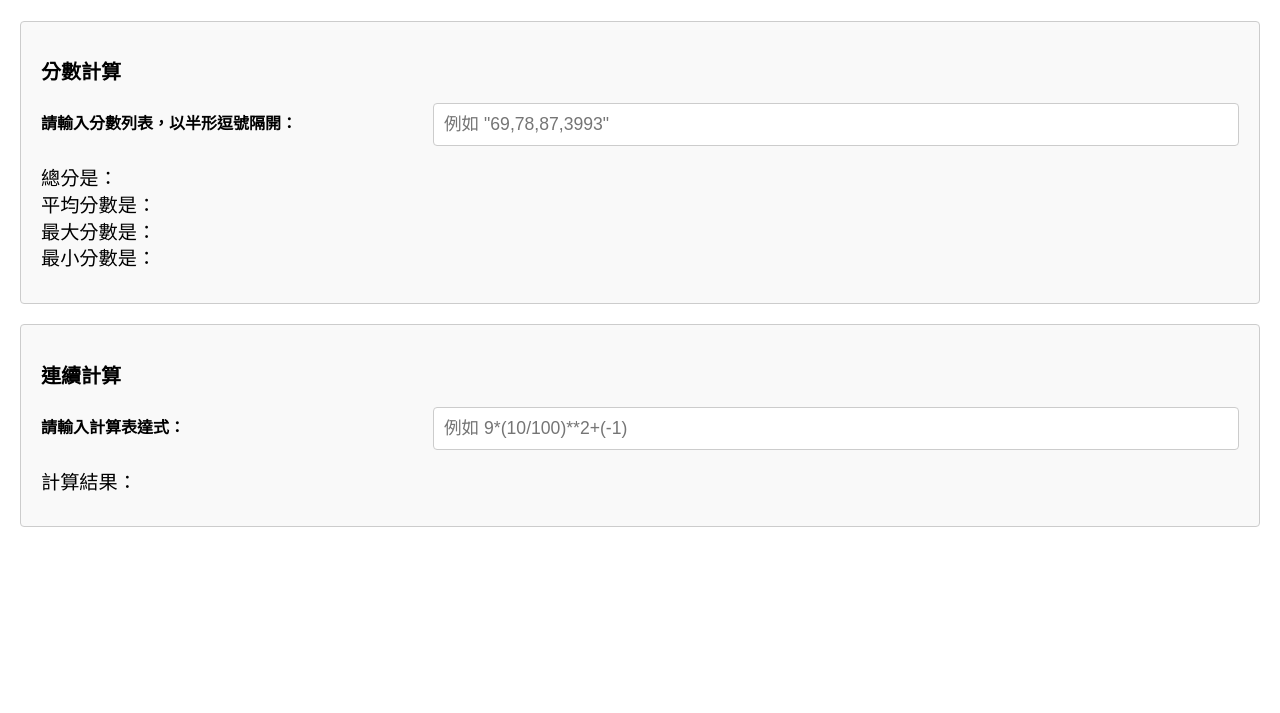
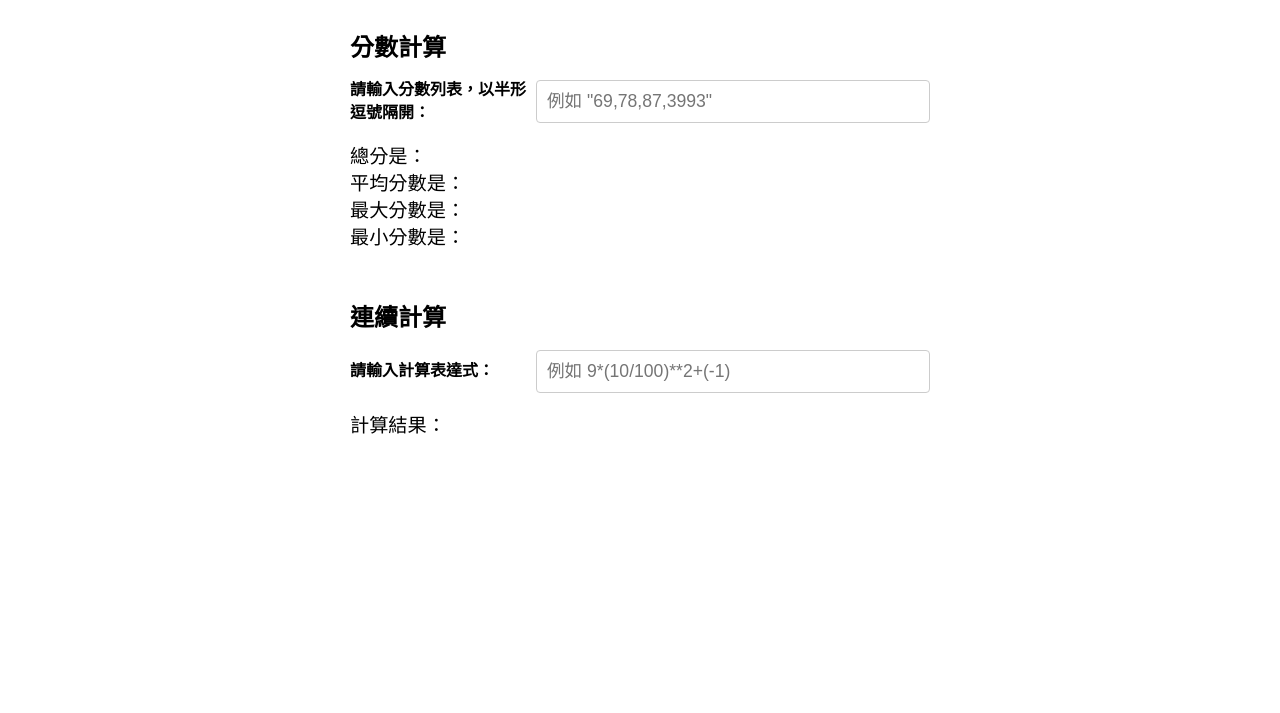
Before and after one commit to Iamsvito/caculator, a plain HTML site: page demo10.html in a window 1280 px wide. Shown: the part 87-800 px from the top of the page. Drawn offline with Linux system fonts and the light colour scheme.

Commit message:
Update demo10.html

```diff
--- a/demo10.html
+++ b/demo10.html
@@ -1,32 +1,34 @@
 <!DOCTYPE html>
 <html lang="zh-Hant">
 <head>
-    <meta charset="UTF-8" />
+    <meta charset="UTF-8">
+    <meta name="viewport" content="width=device-width, initial-scale=1">
     <title>計算器</title>
     <style>
         body {
             font-family: Arial, sans-serif;
-            padding: 10px;
             margin: 0;
+            padding: 0;
             box-sizing: border-box;
-            font-size: 16px; /* 整體字體大小 */
-            line-height: 1.4; /* 行距稍微縮小 */
+            font-size: 16px;
+            line-height: 1.4;
         }
 
         .container {
-            width: 100%;
+            padding: 10px;
             margin: 0 auto;
-            padding: 10px;
+            max-width: 100%;
             box-sizing: border-box;
         }
 
         h1 {
             text-align: center;
-            font-size: 1.75rem; /* 主標題字體稍微縮小 */
+            font-size: 1.75rem;
         }
 
         h2 {
-            font-size: 1.25rem; /* 副標題字體稍微縮小 */
+            font-size: 1.25rem;
+            margin-bottom: 15px;
         }
 
         form {
@@ -42,12 +44,12 @@
         label {
             margin-bottom: 5px;
             font-weight: bold;
-            font-size: 1rem; /* 調整標籤字體大小 */
+            font-size: 1rem;
         }
 
         input[type="number"], input[type="text"] {
             padding: 10px;
-            font-size: 1.1rem; /* 輸入框字體稍微縮小 */
+            font-size: 1.1rem;
             border: 1px solid #ccc;
             border-radius: 4px;
             width: 100%;
@@ -55,25 +57,25 @@
         }
 
         .result {
-            font-size: 1.2rem; /* 調整結果字體大小 */
+            font-size: 1.2rem;
             margin: 10px 0;
         }
 
         @media (min-width: 600px) {
+            .container {
+                max-width: 600px;
+            }
             h1 {
                 font-size: 2rem;
             }
-
             .form-group {
                 flex-direction: row;
                 align-items: center;
             }
-
             .form-group label {
                 flex: 1;
                 margin-bottom: 0;
             }
-
             .form-group input {
                 flex: 2;
             }
@@ -85,16 +87,8 @@
                 grid-template-columns: 1fr;
                 gap: 20px;
             }
-
-            .container > div {
-                border: 1px solid #ccc;
-                padding: 20px;
-                border-radius: 4px;
-                background-color: #f9f9f9;
-            }
-
-            .result {
-                text-align: left;
+            h2 {
+                font-size: 1.5rem;
             }
         }
     </style>
```
